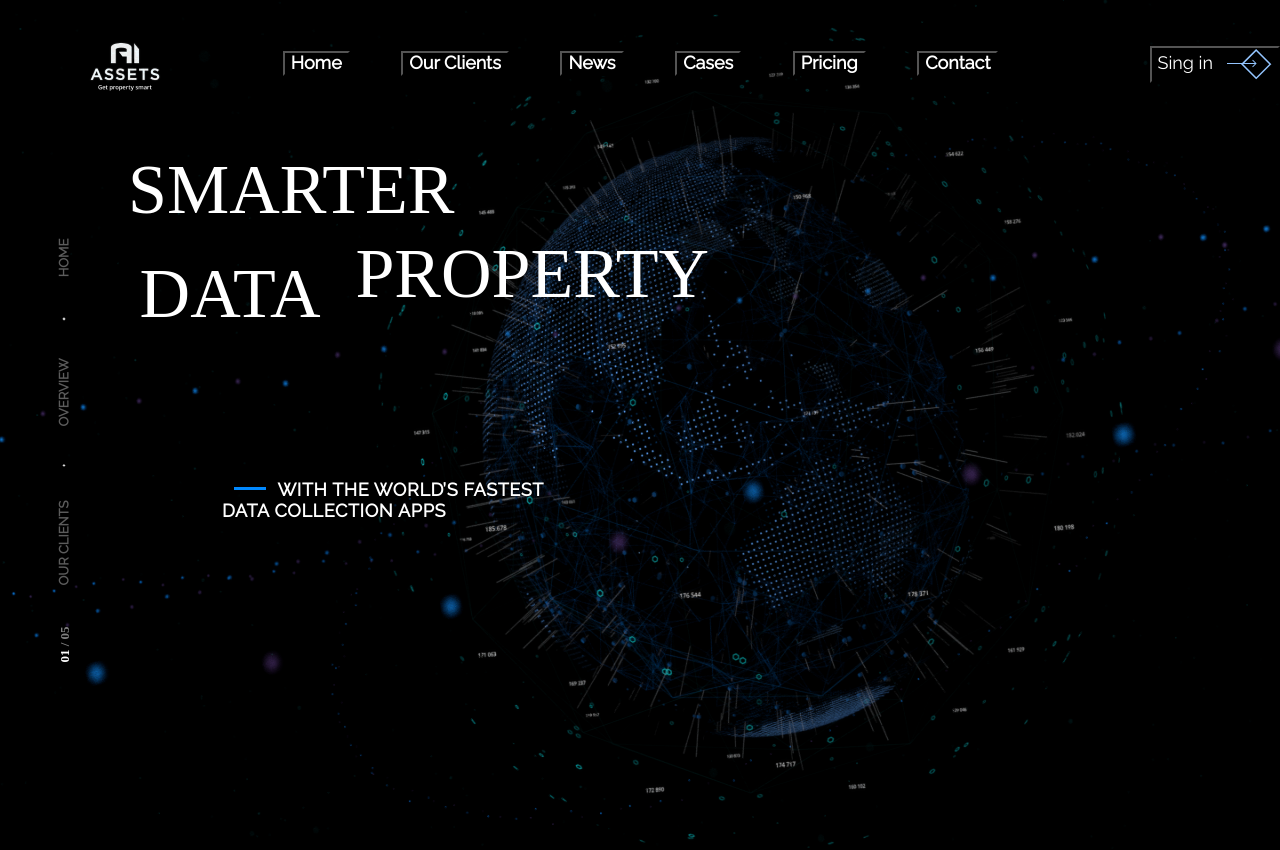
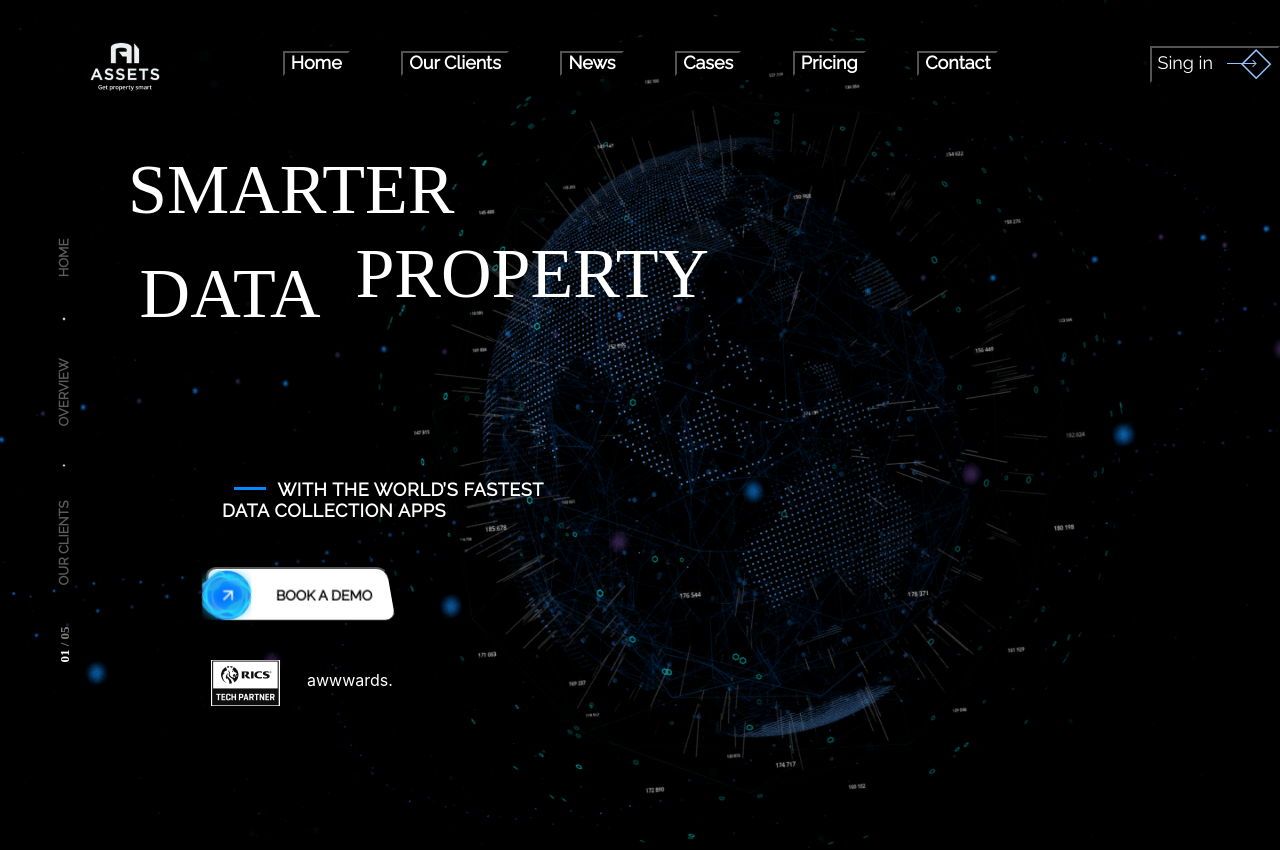
Before and after one commit to IlyaVoitenko/smarter-app, a React (Create React App) app: page / in a window 1280 px wide. Built offline with nearby package versions, Linux system fonts and the light colour scheme; a small style sheet from the web is missing; a web font is replaced by a local one.

Commit message:
added image rics component

```diff
--- /dev/null
+++ b/src/components/BtnWhiteDemo/index.js
@@ -0,0 +1,14 @@
+import React from "react";
+import style from "./style.module.css";
+const BtnWhiteDemo = ({ stylePosition } = "") => {
+  return (
+    <div className={stylePosition}>
+      <button className={style.btn}>
+        <img src="/image/btnIcon.png" className={style.btnIcon} />
+        <span className={style.textBtnWhiteDemo}>BOOK A DEMO</span>
+      </button>
+    </div>
+  );
+};
+
+export default BtnWhiteDemo;
--- /dev/null
+++ b/src/components/BtnWhiteDemo/style.module.css
@@ -0,0 +1,35 @@
+.btn {
+  display: flex;
+  align-items: center;
+  width: 184px;
+  height: 55px;
+  background: #ffffff;
+  backdrop-filter: blur(50px);
+  border-radius: 12px;
+  transform: skew(10deg);
+}
+.btnIcon {
+  position: absolute;
+  right: 77.68%;
+  top: 1%;
+  bottom: 5.45%;
+  transform: skew(-10deg);
+}
+.textBtnWhiteDemo {
+  position: absolute;
+  left: 35.87%;
+  right: 11.41%;
+  top: 34.55%;
+  bottom: 36.36%;
+
+  font-family: "Raleway";
+  font-style: normal;
+  font-weight: 800;
+  font-size: 14px;
+  line-height: 16px;
+
+  color: #000000;
+  text-align: left;
+  width: 100%;
+  transform: skew(-10deg);
+}
--- /dev/null
+++ b/src/components/MainPage/ImagesRics/ImageRics/index.js
@@ -0,0 +1,12 @@
+import React from "react";
+import style from "./style.module.css";
+const ImageRics = () => {
+  const { containerImageRics } = style;
+  return (
+    <div className={containerImageRics}>
+      <img src="/image/rics.png" />
+    </div>
+  );
+};
+
+export default ImageRics;
--- /dev/null
+++ b/src/components/MainPage/ImagesRics/ImageRics/style.module.css
@@ -0,0 +1,5 @@
+.containerImageRics {
+  position: absolute;
+  left: 211px;
+  top: 660px;
+}
--- /dev/null
+++ b/src/components/MainPage/ImagesRics/TextRics/index.js
@@ -0,0 +1,12 @@
+import React from "react";
+import style from "./style.module.css";
+const TextRics = () => {
+  const { containerTextRics } = style;
+  return (
+    <div className={containerTextRics}>
+      <span>awwwards.</span>
+    </div>
+  );
+};
+
+export default TextRics;
--- /dev/null
+++ b/src/components/MainPage/ImagesRics/TextRics/style.module.css
@@ -0,0 +1,8 @@
+.containerTextRics {
+  position: absolute;
+  width: 68px;
+  height: 10.75px;
+  left: 307px;
+  top: 670px;
+  color: white;
+}
--- /dev/null
+++ b/src/components/MainPage/ImagesRics/index.js
@@ -0,0 +1,16 @@
+import React from "react";
+import style from "./style.module.css";
+import ImageRics from "./ImageRics";
+import TextRics from "./TextRics";
+
+const ImagesRics = () => {
+  const { containerImagesRics } = style;
+  return (
+    <div className={containerImagesRics}>
+      <ImageRics />
+      <TextRics />
+    </div>
+  );
+};
+
+export default ImagesRics;
--- /dev/null
+++ b/src/components/MainPage/ImagesRics/style.module.css
@@ -0,0 +1,4 @@
+.containerImagesRics {
+  display: flex;
+  flex-direction: row;
+}
--- a/src/components/MainPage/SmarterDataText/index.js
+++ b/src/components/MainPage/SmarterDataText/index.js
@@ -2,7 +2,7 @@ import React from "react";
 import style from "./style.module.css";
 import SmarterText from "./SmarterText";
 import TextCollectionApps from "./TextCollectionApps";
-// import BtnWhiteDemo from "../../BtnWhiteDemo";
+import BtnWhiteDemo from "../../BtnWhiteDemo";
 
 const SmarterDataText = () => {
   const { btnPosition } = style;
@@ -11,7 +11,7 @@ const SmarterDataText = () => {
     <div>
       <SmarterText />
       <TextCollectionApps />
-      {/* <BtnWhiteDemo stylePosition={btnPosition} /> */}
+      <BtnWhiteDemo stylePosition={btnPosition} />
     </div>
   );
 };
--- a/src/components/MainPage/index.js
+++ b/src/components/MainPage/index.js
@@ -1,16 +1,18 @@
 import React from "react";
 import style from "./style.module.css";
-
 import Header from "../Header";
 import SmarterDataText from "./SmarterDataText";
 import Navigation from "../Navigation";
+import ImagesRics from "./ImagesRics";
 const MainPage = () => {
+  const { containerMainPage, containerMainPageContext } = style;
   return (
-    <div className={style.containerMainPage}>
+    <div className={containerMainPage}>
       <Header />
-      <div className={style.containerMainPageContext}>
+      <div className={containerMainPageContext}>
         <Navigation />
         <SmarterDataText />
+        <ImagesRics />
       </div>
     </div>
   );
--- a/src/components/Navigation/NumberPage/index.js
+++ b/src/components/Navigation/NumberPage/index.js
@@ -2,10 +2,11 @@ import React from "react";
 import style from "./style.module.css";
 
 export const NumberPage = () => {
+  const { containerNumberPage, spanNumberPage, textColorGreen } = style;
   return (
-    <div className={style.containerNumberPage}>
-      <span className={style.spanNumberPage}>
-        01 <span className={style.textColorGreen}>/ 05</span>
+    <div className={containerNumberPage}>
+      <span className={spanNumberPage}>
+        01 <span className={textColorGreen}>/ 05</span>
       </span>
     </div>
   );
--- a/src/components/Navigation/index.js
+++ b/src/components/Navigation/index.js
@@ -3,8 +3,9 @@ import style from "./style.module.css";
 import NavigationLinks from "./NavigationLinks";
 import NumberPage from "./NumberPage";
 const Navigation = () => {
+  const { containerNavigationComponents } = style;
   return (
-    <div className={style.containerNavigationComponents}>
+    <div className={containerNavigationComponents}>
       <NavigationLinks />
       <NumberPage />
     </div>
```
Also changed, not shown: public/image/btnIcon.png (added), public/image/rics.png (added).
